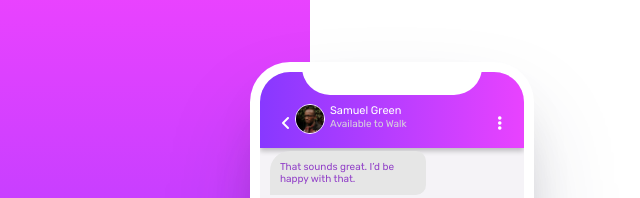
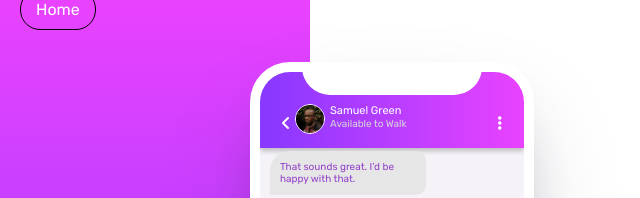
Before and after one commit to ivanparraoda/chat-app-css-illustration-master, a plain HTML site: page index.html in a window 1280 px wide. Shown: the top 198 px of the page, 0-640 px from the left. Drawn offline with Linux system fonts and the light colour scheme.

Commit message:
Update style.css

```diff
--- a/style.css
+++ b/style.css
@@ -28,10 +28,20 @@ body{
 
 }
 
-.home{
-    background-color:white;
-    border:1px solid red black;
-    padding:10px 15px;
+
+   .home {
+    background-color: #ffffff00;
+    color: white;
+    font-size: 1rem;
+    border: 1px solid black;
+    border-radius: 20px;
+    padding: 10px 15px;
+    position: relative;
+    z-index: 10;
+    margin: 40px 20px;
+    margin-top: 50px !important;
+    text-decoration: none;
+
 }
 
 .bg{
```
